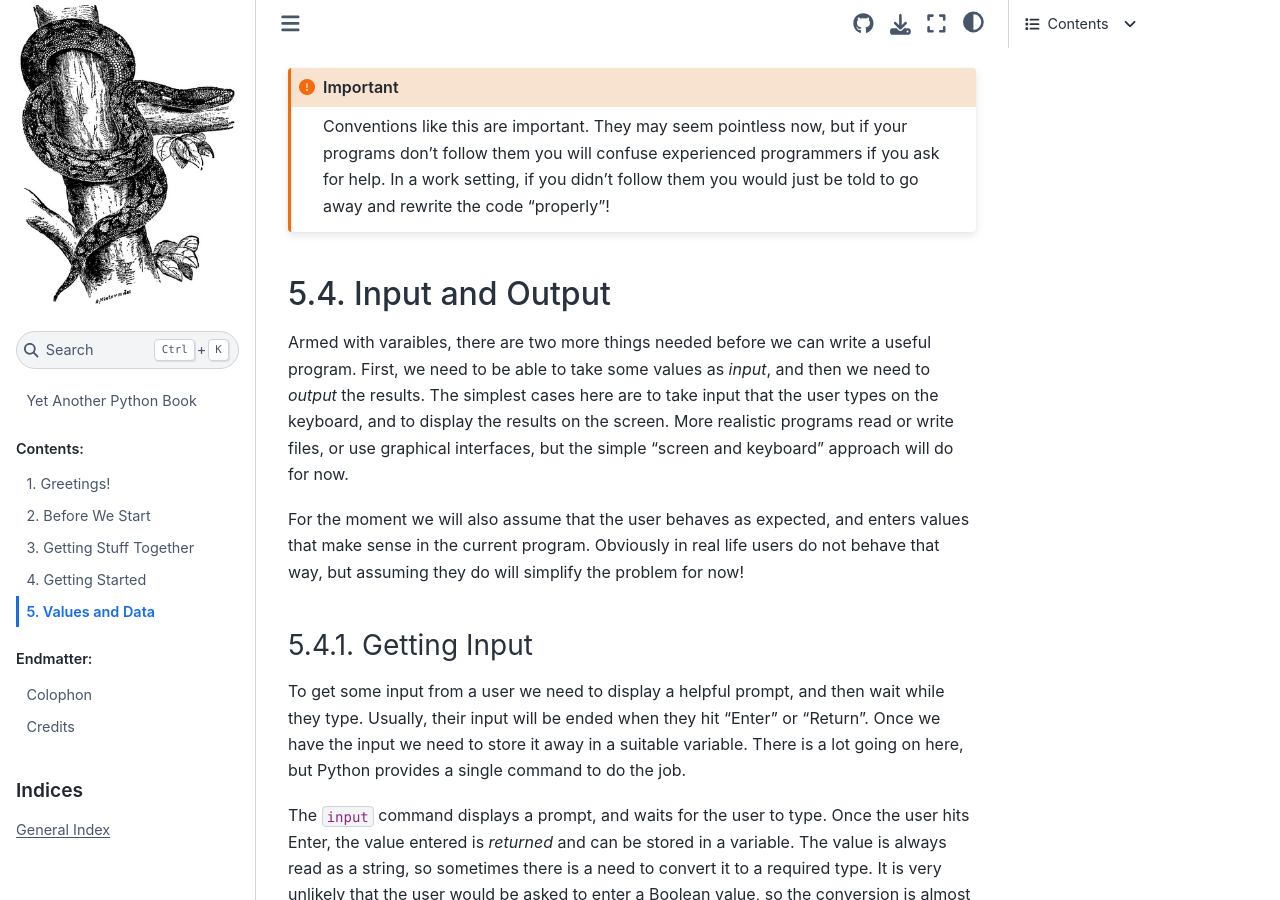
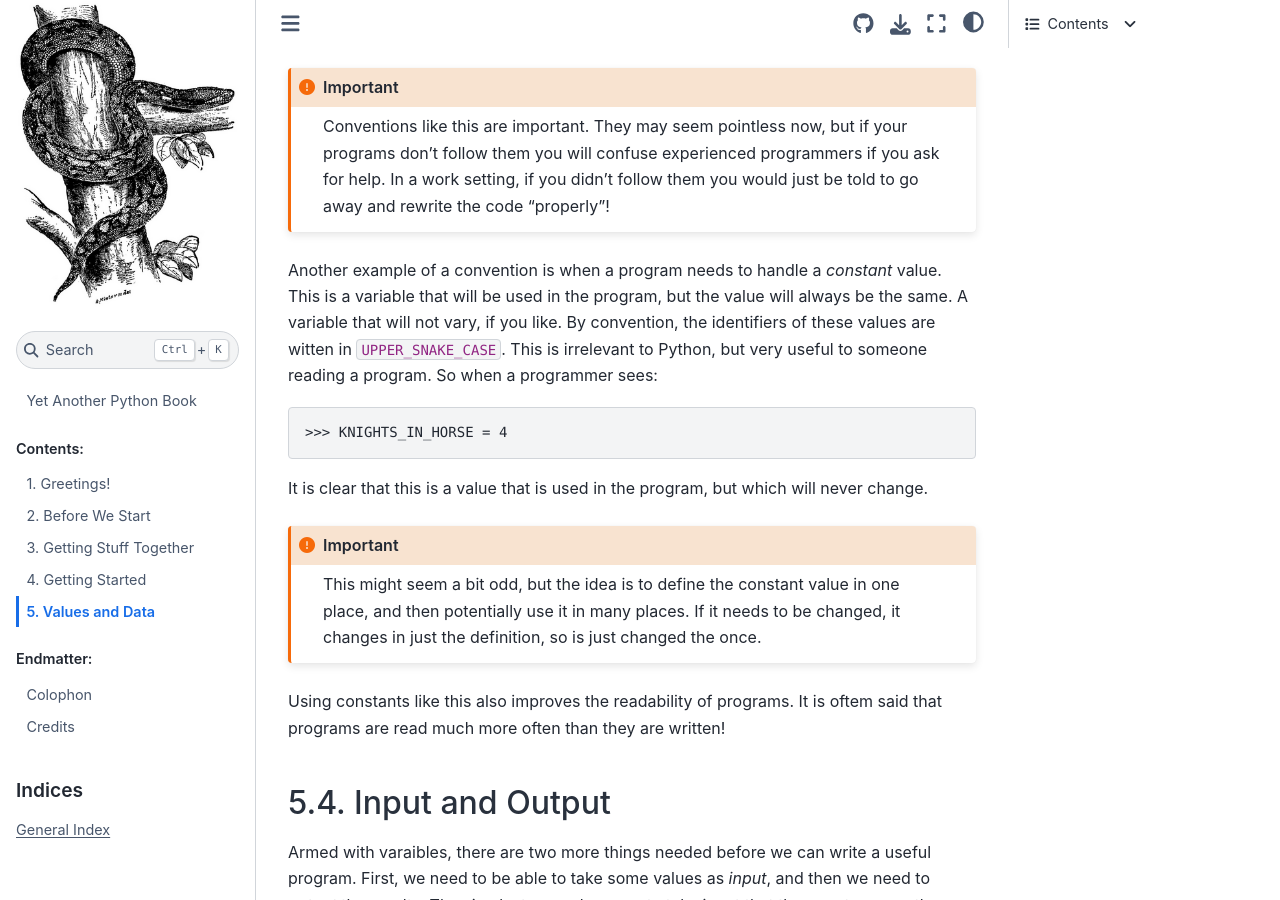
Before and after one commit to TonyJenkins/hungarian_phrasebook, a Sphinx documentation site: the page built from doc/source/040_values_and_data/index.rst, in a window 1280 px wide and 900 px high, scrolled down 8587 px. Built offline with Sphinx 7.4.7 and the Sphinx Book theme 1.1.4, drawn with Linux system fonts in a browser that asks for light colours.

Commit message:
Add section on constant identifiers

```diff
--- a/doc/source/040_values_and_data/index.rst
+++ b/doc/source/040_values_and_data/index.rst
@@ -251,7 +251,7 @@ Strings are denoted by quotation marks. Single or double quotes are fine, and ar
     "Galahad's Sword"
     >>>
 
-The simplest way (and probably most common) way to process a string is to extract certain characters. Characters in the string are given index numbers, from left to right. So the first character is at index ``0``, and the last has an index of the length of the string less one. This last is a bit complicated, and is a common this to want, so the last character also has index ``-1``. Indexes work from either end of the string, like so:
+The simplest way (and probably most common) way to process a string is to extract certain characters. Characters in the string are given index numbers, from left to right. So the first character is at index `0`, and the last has an index of the length of the string less one. This last is a bit complicated, and is a common this to want, so the last character also has index `-1`. Indexes work from either end of the string, like so:
 
 .. code-block::
 
@@ -306,6 +306,20 @@ By convention, variable identifiers in Python are written in ``lower_snake_case`
 .. important::
 
     Conventions like this are important. They may seem pointless now, but if your programs don't follow them you will confuse experienced programmers if you ask for help. In a work setting, if you didn't follow them you would just be told to go away and rewrite the code "properly"!
+
+Another example of a convention is when a program needs to handle a *constant* value. This is a variable that will be used in the program, but the value will always be the same. A variable that will not vary, if you like. By convention, the identifiers of these values are witten in ``UPPER_SNAKE_CASE``. This is irrelevant to Python, but very useful to someone reading a program. So when a programmer sees:
+
+.. code-block::
+
+    >>> KNIGHTS_IN_HORSE = 4
+
+It is clear that this is a value that is used in the program, but which will never change.
+
+.. important::
+
+    This might seem a bit odd, but the idea is to define the constant value in one place, and then potentially use it in many places. If it needs to be changed, it changes in just the definition, so is just changed the once.
+
+Using constants like this also improves the readability of programs. It is oftem said that programs are read much more often than they are written!
 
 Input and Output
 ================
```
